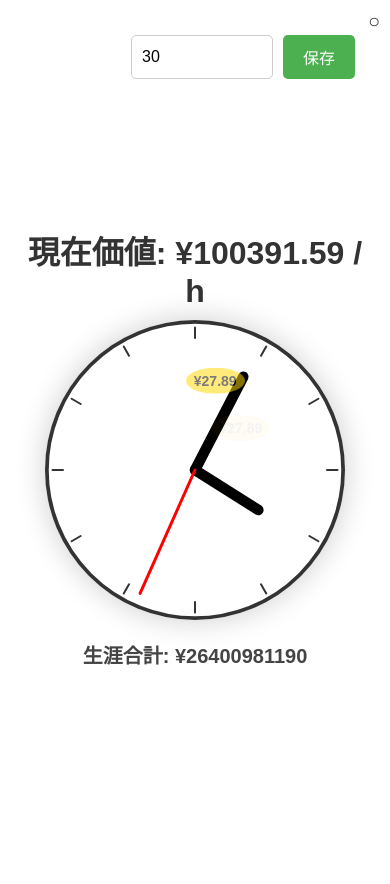
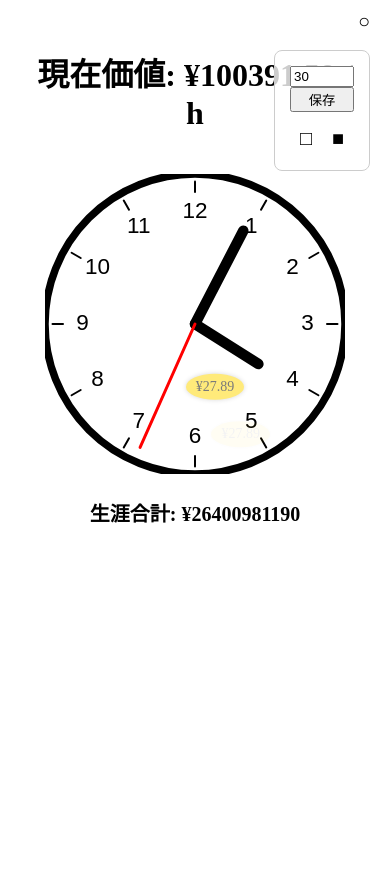
Before and after one commit to babaginji/invest_clock, a Flask app: page / in a window 390 px wide. After the commit the page ends 523 px from the top, so only its background shows below. Run offline with Flask 3, Linux system fonts and the light colour scheme.

Commit message:
Fix responsive design for mobile

```diff
--- a/static/style.css
+++ b/static/style.css
@@ -1,111 +1,79 @@
 /* =========================
-   全体の背景・文字
+   テーマカラー
 ========================= */
+body.light-theme {
+    --bg-color: #ffffff;
+    --text-color: #000000;
+}
+
+body.dark-theme {
+    --bg-color: #000000;
+    --text-color: #ffffff;
+}
+
 body {
-    font-family: 'Arial', sans-serif;
-    text-align: center;
-    background-color: #ffffff; /* 背景を白に */
-    color: #333;
-    margin: 0;
-    padding: 0;
+    background-color: var(--bg-color);
+    color: var(--text-color);
+    transition: background-color 0.3s, color 0.3s;
 }
 
 /* =========================
-   メインコンテナ
+   全体レイアウト
 ========================= */
 .container {
-    display: flex;
-    flex-direction: column;
-    align-items: center;
-    justify-content: center;
-    min-height: 100vh;
+    text-align: center;
     padding: 20px;
-}
-
-/* =========================
-   タイトル
-========================= */
-h1, h2 {
-    margin-bottom: 10px;
 }
 
 /* =========================
    年齢入力ボックス
 ========================= */
 .age-box {
+    display: none;
+    flex-direction: column;
     position: absolute;
-    top: 20px;
+    top: 50px;
     right: 20px;
-    background-color: rgba(255,255,255,0.9);
+    background: rgba(255,255,255,0.8);
+    border: 1px solid #ccc;
     padding: 15px;
-    border-radius: 10px;
-    display: flex;
-    gap: 10px;
-    z-index: 10;
+    border-radius: 8px;
+    z-index: 100;
+}
+
+.age-toggle {
+    position: absolute;
+    top: 10px;
+    right: 20px;
+    font-size: 20px;
+    cursor: pointer;
 }
 
 /* =========================
-   年齢入力トグルボタン（右上の○）
+   テーマ切り替えボタン
 ========================= */
-.age-toggle {
-    position: absolute;
-    top: 10px;
-    right: 10px;
+.theme-switch {
+    margin-top: 10px;
+    display: flex;
+    gap: 10px;
+    justify-content: center;
+}
+
+.theme-btn {
+    cursor: pointer;
     font-size: 20px;
-    cursor: pointer;
-    user-select: none;
-    z-index: 11;
+    padding: 5px;
 }
 
 /* =========================
-   入力欄（数字）
-========================= */
-input[type=number] {
-    padding: 10px;
-    font-size: 16px;
-    width: 120px;
-    border-radius: 5px;
-    border: 1px solid #ccc;
-}
-
-/* =========================
-   保存ボタン
-========================= */
-button {
-    padding: 10px 20px;
-    font-size: 16px;
-    border-radius: 5px;
-    border: none;
-    background-color: #4CAF50;
-    color: white;
-    cursor: pointer;
-}
-
-button:hover {
-    background-color: #45a049;
-}
-
-/* =========================
-   時計ラッパー
+   時計
 ========================= */
 .clock-wrapper {
     position: relative;
-    width: 300px;
-    height: 300px;
+    display: inline-block;
+    margin-top: 20px;
 }
 
-/* =========================
-   時計 Canvas
-========================= */
-#clockCanvas {
-    background-color: #fff;
-    border-radius: 50%;
-    box-shadow: 0 0 30px rgba(0,0,0,0.2);
-}
-
-/* =========================
-   コイン表示用コンテナ
-========================= */
 #coinContainer {
     position: absolute;
     top: 0;
@@ -115,20 +83,17 @@ button:hover {
     pointer-events: none;
 }
 
-/* =========================
-   コインスタイル
-========================= */
 .coin {
     position: absolute;
+    top: 50%;
+    transform: translateX(-50%);
+    background: gold;
+    border-radius: 50%;
+    padding: 5px 10px;
     font-size: 14px;
-    background-color: gold;
-    border-radius: 50%;
-    padding: 5px 8px;
-    color: black;
-    font-weight: bold;
-    text-align: center;
-    transform: translateX(-50%);
+    box-shadow: 0 0 5px rgba(0,0,0,0.3);
 }
+
 /* =========================
    生涯合計の表示
 ========================= */
@@ -136,5 +101,4 @@ button:hover {
     margin-top: 20px;
     font-size: 20px;
     font-weight: bold;
-    color: #444;
 }
--- a/templates/clock.html
+++ b/templates/clock.html
@@ -6,12 +6,18 @@
     <title>複利時計</title>
     <link rel="stylesheet" href="{{ url_for('static', filename='style.css') }}">
 </head>
-<body>
+<body class="light-theme">
     <div class="container">
         <!-- 年齢入力ボックス -->
         <div id="ageBox" class="age-box">
             <input type="number" id="ageInput" min="0" max="120" placeholder="年齢を入力">
             <button id="saveAgeBtn">保存</button>
+
+            <!-- テーマ切り替え -->
+            <div class="theme-switch">
+                <span id="lightBtn" class="theme-btn">□</span>
+                <span id="darkBtn" class="theme-btn">■</span>
+            </div>
         </div>
 
         <!-- 右上のトグルボタン -->
@@ -38,14 +44,15 @@
 
         let totalValue = 0; // 生涯合計の値
 
-        // 年齢から84歳時点の1秒あたり価値を計算
+        // ---------------------------
+        // 年齢関連
+        // ---------------------------
         function calculateFutureValue(age) {
             const yearsToGo = TARGET_AGE - age;
             const currentPerSecond = CURRENT_HOURLY_VALUE / 3600;
             return currentPerSecond * Math.pow(1 + ANNUAL_INTEREST, yearsToGo);
         }
 
-        // 84歳時点の1時間あたり価値を表示
         function updateTimeValue(age) {
             const fv_per_second = calculateFutureValue(age);
             const fv_per_hour = fv_per_second * 3600;
@@ -53,13 +60,11 @@
                 `現在価値: ¥${fv_per_hour.toFixed(2)} / h`;
         }
 
-        // 合計値を表示
         function updateTotalValue() {
             document.getElementById('totalValue').textContent =
                 `生涯合計: ¥${totalValue.toFixed(0)}`;
         }
 
-        // 年齢保存
         function saveAge() {
             const age = parseInt(document.getElementById('ageInput').value);
             if (!isNaN(age) && age > 0 && age < 120) {
@@ -72,11 +77,9 @@
             }
         }
 
-        // 年齢入力ボックス表示/非表示
         function showAgeBox() { document.getElementById('ageBox').style.display = 'flex'; }
         function hideAgeBox() { document.getElementById('ageBox').style.display = 'none'; }
 
-        // 外部クリックでボックス非表示
         document.addEventListener('click', function(e){
             const ageBox = document.getElementById('ageBox');
             const toggle = document.getElementById('ageToggle');
@@ -85,7 +88,9 @@
             }
         });
 
-        // 時計描画
+        // ---------------------------
+        // 時計
+        // ---------------------------
         function drawClock() {
             const canvas = document.getElementById('clockCanvas');
             const ctx = canvas.getContext('2d');
@@ -101,9 +106,9 @@
             ctx.clearRect(-radius, -radius, radius*2, radius*2);
             ctx.beginPath();
             ctx.arc(0, 0, radius, 0, 2*Math.PI);
-            ctx.fillStyle = 'white';
+            ctx.fillStyle = getComputedStyle(document.body).getPropertyValue('--bg-color');
             ctx.fill();
-            ctx.strokeStyle = '#333';
+            ctx.strokeStyle = getComputedStyle(document.body).getPropertyValue('--text-color');
             ctx.lineWidth = radius*0.05;
             ctx.stroke();
 
@@ -114,12 +119,13 @@
                 const outerRadius = radius*0.95;
                 ctx.moveTo(innerRadius * Math.sin(ang), -innerRadius * Math.cos(ang));
                 ctx.lineTo(outerRadius * Math.sin(ang), -outerRadius * Math.cos(ang));
-                ctx.strokeStyle = '#333';
+                ctx.strokeStyle = getComputedStyle(document.body).getPropertyValue('--text-color');
                 ctx.lineWidth = 2;
                 ctx.stroke();
             }
 
             ctx.font = radius*0.15 + "px Arial";
+            ctx.fillStyle = getComputedStyle(document.body).getPropertyValue('--text-color');
             ctx.textAlign = "center";
             ctx.textBaseline = "middle";
             for (let num=1; num<=12; num++) {
@@ -149,7 +155,6 @@
             second = second*Math.PI/30;
             drawHand(ctx, second, radius*0.9, radius*0.02, 'red');
 
-            // 毎秒コイン生成と合計更新
             const age = parseInt(localStorage.getItem('userAge')) || 30;
             const fv_per_second = calculateFutureValue(age);
             startCoinAnimation(fv_per_second);
@@ -157,11 +162,11 @@
             updateTotalValue();
         }
 
-        function drawHand(ctx, pos, length, width, color='black') {
+        function drawHand(ctx, pos, length, width, color=null) {
             ctx.beginPath();
             ctx.lineWidth = width;
             ctx.lineCap = "round";
-            ctx.strokeStyle = color;
+            ctx.strokeStyle = color || getComputedStyle(document.body).getPropertyValue('--text-color');
             ctx.moveTo(0,0);
             ctx.rotate(pos);
             ctx.lineTo(0, -length);
@@ -169,7 +174,6 @@
             ctx.rotate(-pos);
         }
 
-        // コインアニメーション
         function startCoinAnimation(valuePerSecond) {
             const coinContainer = document.getElementById('coinContainer');
             const coin = document.createElement('div');
@@ -193,7 +197,6 @@
             }, COIN_FADE_TIME);
         }
 
-        // 初期合計値を設定
         function initTotalValue(age) {
             const fv_per_second = calculateFutureValue(age);
             const secondsLived = age * 365.25 * 24 * 3600;
@@ -201,7 +204,23 @@
             updateTotalValue();
         }
 
-        // ページ初期化
+        // ---------------------------
+        // テーマ切り替え
+        // ---------------------------
+        function setTheme(theme) {
+            if (theme === 'dark') {
+                document.body.classList.remove('light-theme');
+                document.body.classList.add('dark-theme');
+            } else {
+                document.body.classList.remove('dark-theme');
+                document.body.classList.add('light-theme');
+            }
+            localStorage.setItem('theme', theme);
+        }
+
+        // ---------------------------
+        // 初期化
+        // ---------------------------
         window.onload = function() {
             const toggle = document.getElementById('ageToggle');
             const savedAge = parseInt(localStorage.getItem('userAge'));
@@ -218,6 +237,12 @@
             toggle.addEventListener('click', showAgeBox);
             document.getElementById('saveAgeBtn').addEventListener('click', saveAge);
 
+            document.getElementById('lightBtn').addEventListener('click', () => setTheme('light'));
+            document.getElementById('darkBtn').addEventListener('click', () => setTheme('dark'));
+
+            const savedTheme = localStorage.getItem('theme') || 'light';
+            setTheme(savedTheme);
+
             updateTimeValue(age);
             initTotalValue(age);
             drawClock();
```
